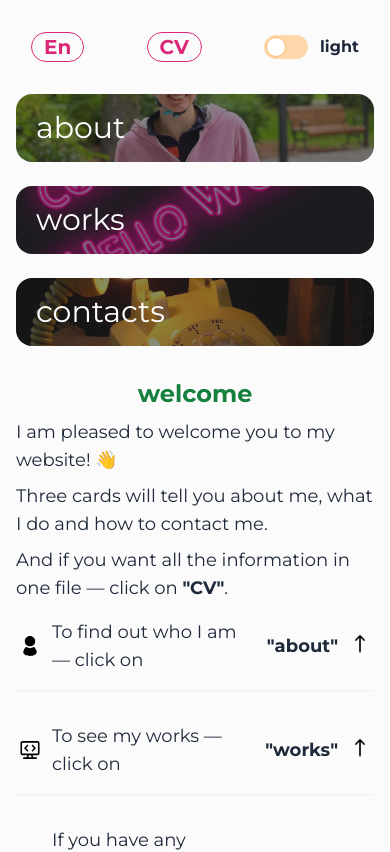
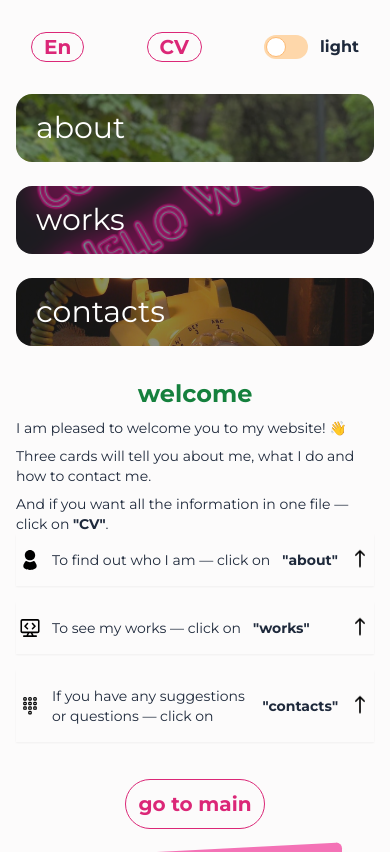
Before and after one commit to BulochkaBU/portfolio-next, a Next.js app: page /en/welcome in a window 390 px wide. Shown: the top 852 px of the page. Built offline with nearby package versions, Linux system fonts and the light colour scheme.

Commit message:
fix size

```diff
--- a/src/components/cards-menu/CardsMenu.tsx
+++ b/src/components/cards-menu/CardsMenu.tsx
@@ -19,7 +19,7 @@ export default function CardsMenu({ dictionary }: { dictionary: Props }) {
         href="/welcome/about"
       >
         <div
-          className={`${classes.card__background} rounded-2xl w-full bg-cover bg-center transform origin-center scale-100 translate-z-0 transition duration-200 ease-linear`}
+          className={`${classes.card__background} rounded-2xl w-full bg-cover bg-top lg:bg-center transform origin-center scale-100 translate-z-0 transition duration-200 ease-linear`}
           style={{ backgroundImage: `url(${me.src})` }}
         ></div>
         <h3 className="absolute left-3 bottom-2  text-white text-bold text-3xl p-2 hover:text-pink-600 ">
--- a/src/components/welcome/Welcome.tsx
+++ b/src/components/welcome/Welcome.tsx
@@ -32,18 +32,18 @@ export default function Welcome({ dictionary }: { dictionary: Props }) {
       <h2 className="sm:text-3xl text-2xl text-center lg:text-start font-bold text-green-700 dark:text-green-500 ">
         {dictionary.welcome}
       </h2>
-      <p className="mt-2 sm:mt-5 sm:text-xl text-lg text-slate-800 dark:text-white  sm:px-2 lg:px-0 ">
+      <p className="mt-2 sm:mt-5 md:text-xl sm:text-lg text-sm  text-slate-800 dark:text-white  sm:px-2 lg:px-0 ">
         {dictionary.greeting}
       </p>
-      <p className="mt-2 sm:text-xl text-lg text-slate-800 dark:text-white  sm:px-2 lg:px-0">
+      <p className="mt-2 md:text-xl sm:text-lg text-sm  text-slate-800 dark:text-white  sm:px-2 lg:px-0">
         {dictionary.welcomeContent}
       </p>
-      <p className="mt-2 sm:text-xl text-lg text-slate-800 dark:text-white  sm:px-2 lg:px-0">
+      <p className="mt-2 md:text-xl sm:text-lg text-sm  text-slate-800 dark:text-white  sm:px-2 lg:px-0">
         {dictionary.welcomeContent2}
         <strong>"{dictionary.cv}"</strong>.
       </p>
 
-      <div className=" sm:text-xl text-lg text-slate-800 dark:text-white flex gap-3 items-center justify-between md:justify-normal shadow-sm py-4 px-1 lg:px-0">
+      <div className=" md:text-xl sm:text-lg text-sm  text-slate-800 dark:text-white flex gap-3 items-center justify-between md:justify-normal shadow-sm py-4 px-1 lg:px-0">
         <p className="flex gap-3 items-center">
           <Image
             src={colorTheme === "light" ? person : personWhite}
@@ -62,7 +62,7 @@ export default function Welcome({ dictionary }: { dictionary: Props }) {
           className="animate-bounce"
         />
       </div>
-      <div className="my-4 sm:text-xl text-lg text-slate-800 dark:text-white flex gap-3 items-center justify-between md:justify-normal shadow-sm py-4 px-1 lg:px-0">
+      <div className="my-4 md:text-xl sm:text-lg text-sm  text-slate-800 dark:text-white flex gap-3 items-center justify-between md:justify-normal shadow-sm py-4 px-1 lg:px-0">
         <div className="flex gap-3 items-center">
           <Image
             src={colorTheme === "light" ? works : worksWhite}
@@ -82,7 +82,7 @@ export default function Welcome({ dictionary }: { dictionary: Props }) {
           className="animate-bounce"
         />
       </div>
-      <div className=" sm:text-xl text-lg text-slate-800 dark:text-white flex gap-3 items-center justify-between md:justify-normal shadow-sm py-4 px-1 lg:px-0">
+      <div className=" md:text-xl sm:text-lg text-sm  text-slate-800 dark:text-white flex gap-3 items-center justify-between md:justify-normal shadow-sm py-4 px-1 lg:px-0">
         <div className="flex gap-3 items-center">
           <Image
             src={colorTheme === "light" ? contacts : contactsWhite}
```
Also changed, not shown: src/assets/images/me.jpg.
